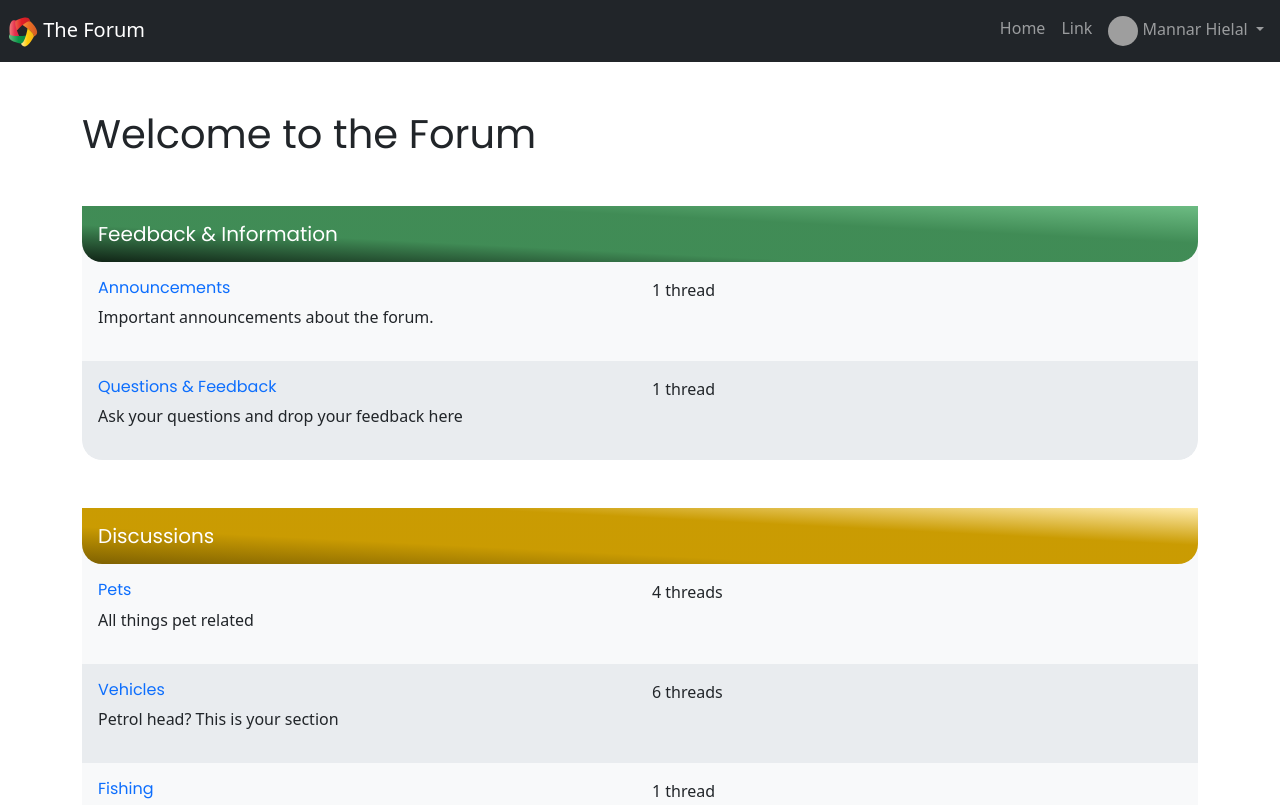
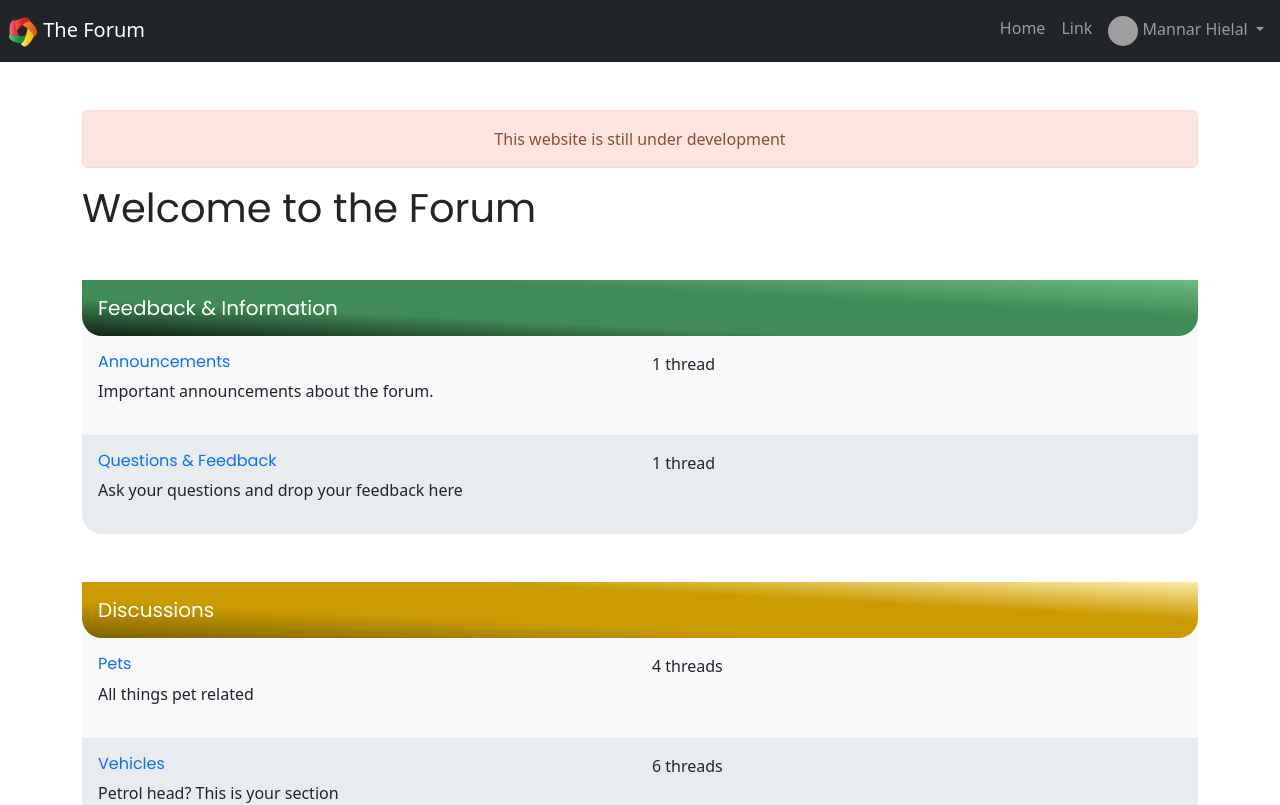
Before and after one commit to mannar-hielal/forum, a Vue app: page / in a window 1280 px wide. Shown: the top 805 px of the page. Built offline with nearby package versions, Linux system fonts and the light colour scheme; grey boxes are pictures that could not be loaded.

Commit message:
Add under-development status

```diff
--- a/src/App.vue
+++ b/src/App.vue
@@ -6,6 +6,8 @@
     </nav>-->
     <TheNavbar/>
     <main class="container">
+      <div class="alert alert-danger text-center" role="alert">
+        This website is still under development</div>
       <router-view/>
     </main>
   </div>
```
